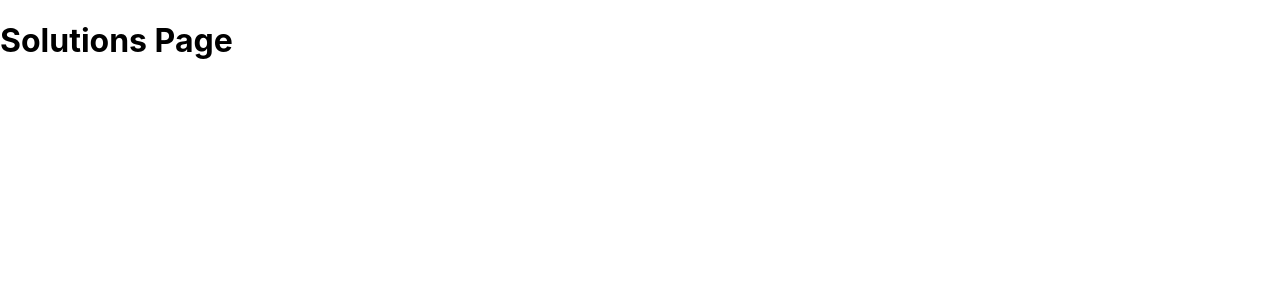
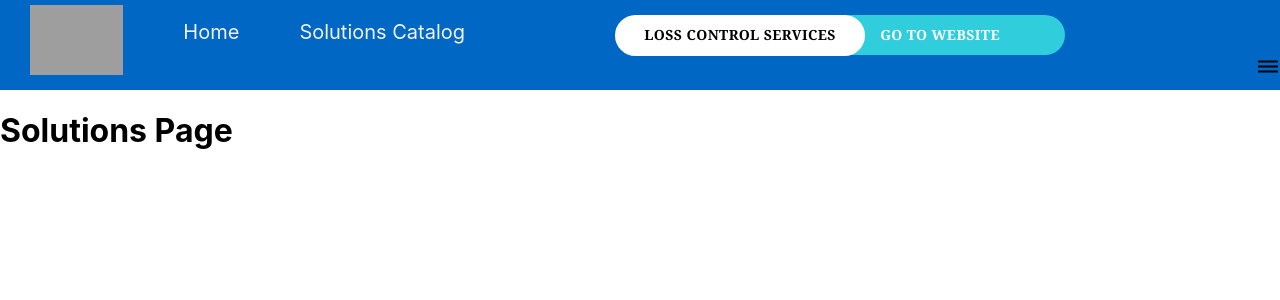
Before and after one commit to hoffay/NW-Marketplace, a React (Create React App) app: page /solutions in a window 1280 px wide. Shown: the top 300 px of the page. Built offline with nearby package versions, Linux system fonts and the light colour scheme; grey boxes are pictures that could not be loaded.

Commit message:
Move nav bar to always be head of document

```diff
--- a/src/Pages/Home/Home.js
+++ b/src/Pages/Home/Home.js
@@ -8,9 +8,6 @@ import Background from '../../Components/Background';
 function Home() {
   return (
     <main>
-      <header>
-        <NavBar/>
-      </header>
       <body>
       <Background />
         <div>
--- a/src/index.js
+++ b/src/index.js
@@ -3,11 +3,15 @@ import ReactDOM from 'react-dom';
 import { BrowserRouter as Router, Routes, Route } from "react-router-dom";
 import './index.css';
 import reportWebVitals from './reportWebVitals';
+import NavBar from './Components/Header/navBar';
 import Home from './Pages/Home/Home';
 import Solutions from './Pages/Solutions/Solutions';
 
 ReactDOM.render(
   <Router>
+      <header>
+        <NavBar/>
+      </header>
     <Routes>
       <Route path="/" element={<Home />} />
       <Route path="/solutions" element={<Solutions />} />
```
